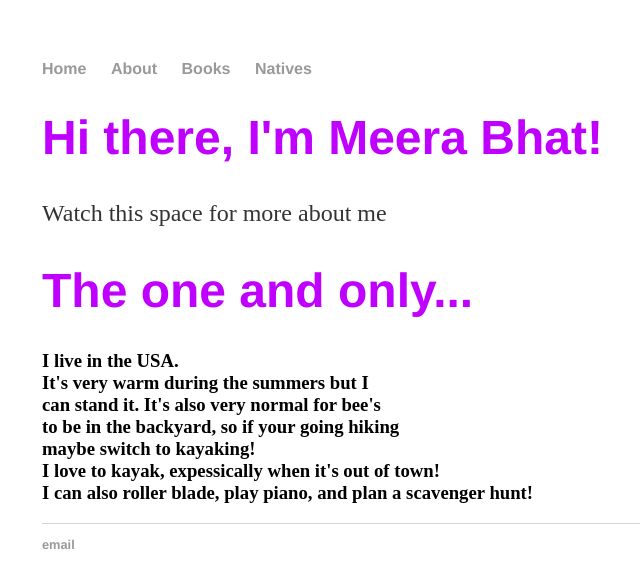
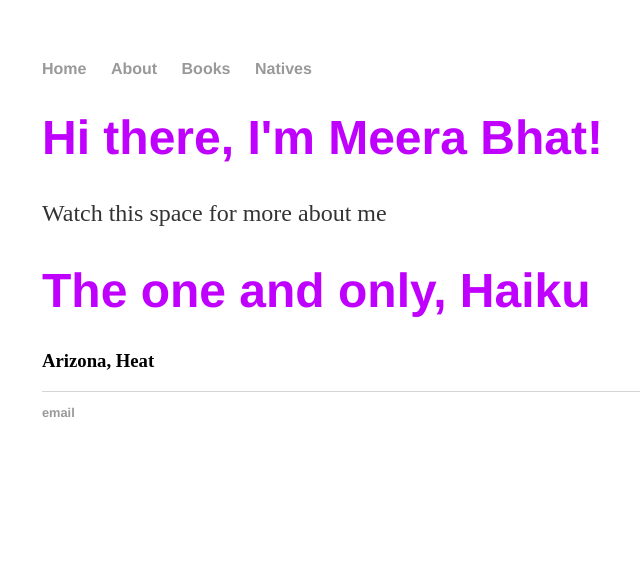
Before and after one commit to meerkatbhat/meerkatbhat, a Jekyll site: the page built from about/index.html, in a window 1280 px wide. Shown: the top 588 px of the page, without its empty margins (150-790 px from the left). Built offline with Jekyll 4.4.1, drawn with Linux system fonts in a browser that asks for light colours.

Commit message:
Update index.html

```diff
--- a/about/index.html
+++ b/about/index.html
@@ -10,14 +10,14 @@ title: Meera B
 	h1 {
 	    color:rgb(191, 0, 255);
 		}
+
+	h3 {
+	   font-family: "Brush Script MT";
+
 	</style>
 <body>
-	<h1>The one and only...<h1>
-            <h3>I live in the USA. <br>
-	It's very warm during the summers but I <br>
-	can stand it. It's also very normal for bee's <br>
-	to be in the backyard, so if your going hiking <br>
-	maybe switch to kayaking!<br>
-	I love to kayak, expessically when it's out of town!<br>
-		    I can also roller blade, play piano, and plan a scavenger hunt!<br> </h3>
+	<h1>The one and only, Haiku <h1>
+            <h3> Arizona, Heat <br>
+
+
 		</body>
```
